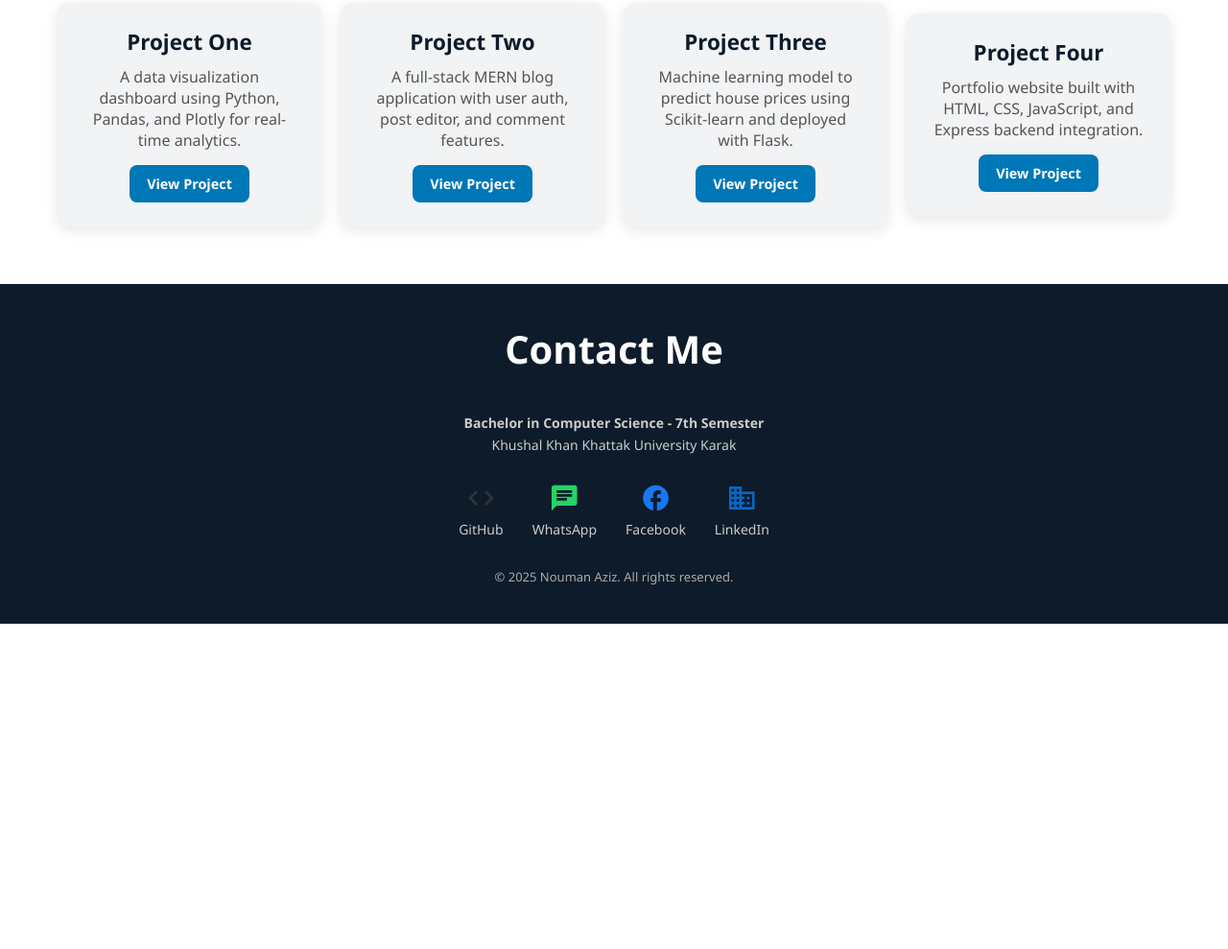
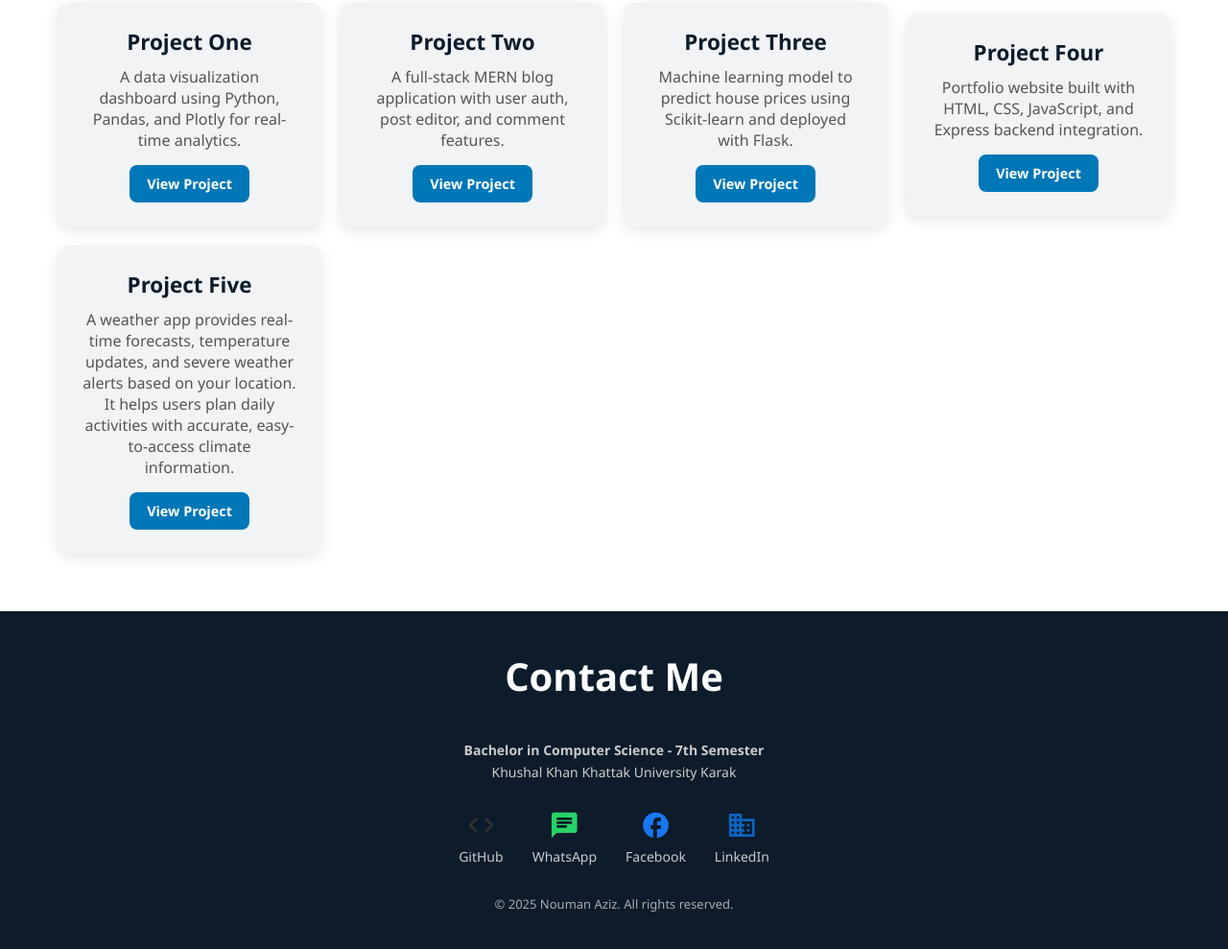
Before and after one commit to noumi553/get-api, a website: page public/index.html in a window 1280 px wide. Shown: the part 2172-3161 px from the top of the page at 96% size. Before the commit the page ends 2822 px from the top, so only its background shows below. Drawn offline with Linux system fonts and the light colour scheme.

Commit message:
Update index.html

```diff
--- a/public/index.html
+++ b/public/index.html
@@ -150,6 +150,13 @@
                 <a href="#hero" class="btn outline">View Project</a>
             </div>
 
+            <div class="project-card">
+                <h3>Project Five</h3>
+                <p>A weather app provides real-time forecasts, temperature updates, and severe weather alerts based on your location. It helps users plan daily activities with accurate, easy-to-access climate information.
+                </p>
+                <a href="https://noumi553.github.io/weather-/" class="btn outline">View Project</a>
+            </div>
+
         </div>
     </section>
     <section id="contacts">
```
